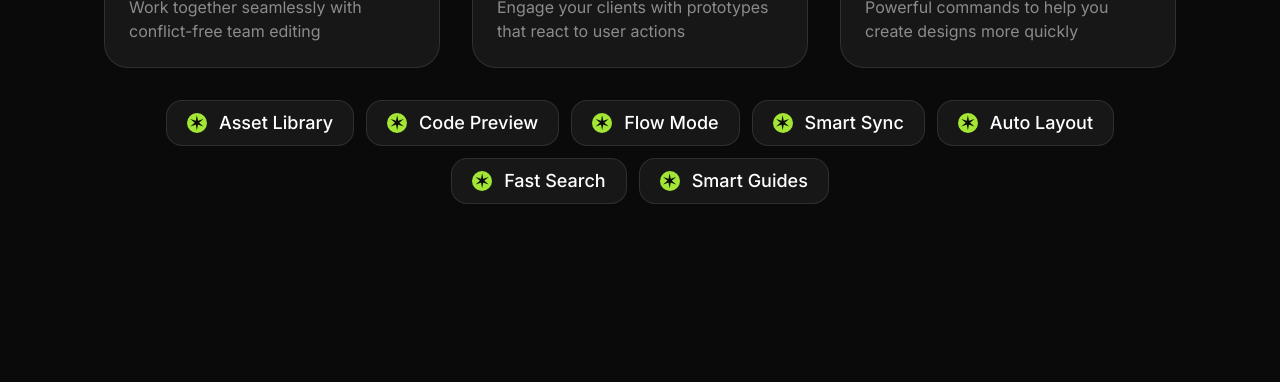
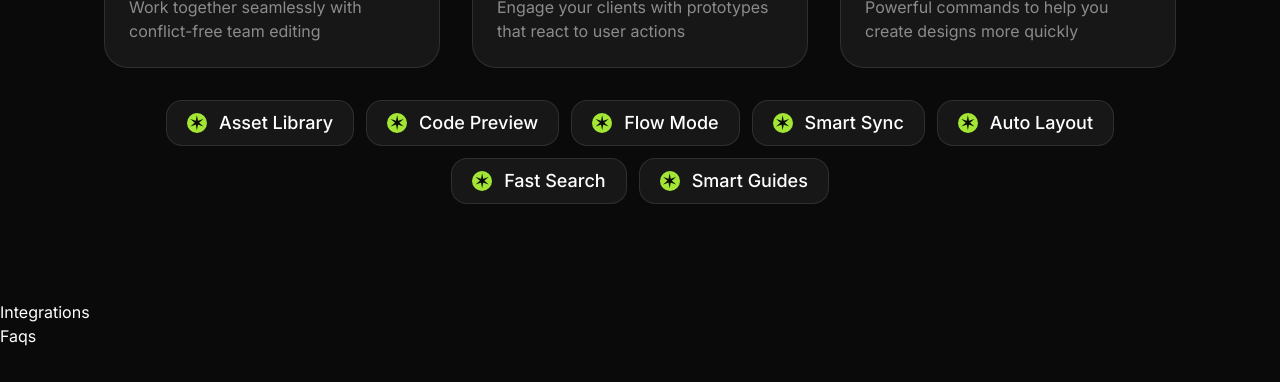
Before and after one commit to Menzy/portfolio-site, a Next.js app: page / in a window 1280 px wide. Shown: the part 2343-2725 px from the top of the page. Built offline with nearby package versions, Linux system fonts and the light colour scheme.

Commit message:
Add Faqs and Integrations sections to Home page for enhanced content coverage

```diff
--- a/src/app/page.tsx
+++ b/src/app/page.tsx
@@ -1,5 +1,7 @@
+import Faqs from "@/sections/Faqs";
 import Features from "@/sections/Features";
 import Hero from "@/sections/Hero";
+import Integrations from "@/sections/Integrations";
 import Introduction from "@/sections/Introduction";
 import LogoTicker from "@/sections/LogoTicker";
 import Navbar from "@/sections/Navbar";
@@ -12,6 +14,8 @@ export default function Home() {
             <LogoTicker />
             <Introduction />
             <Features />
+            <Integrations />
+            <Faqs />
         </>
     );
 }
```
